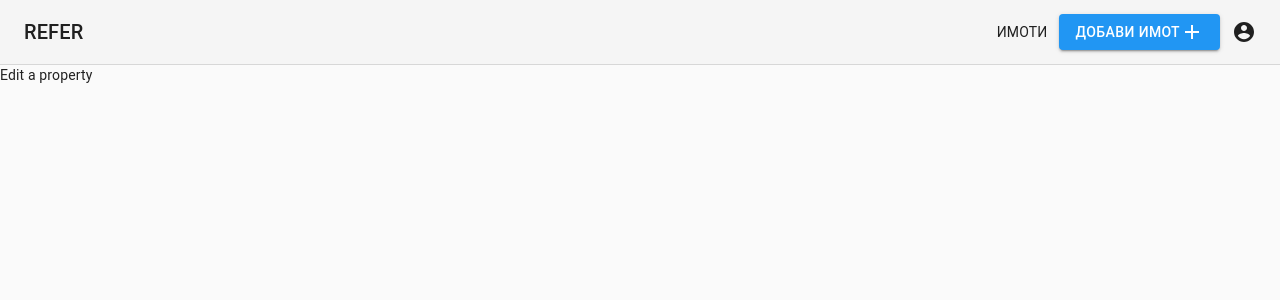
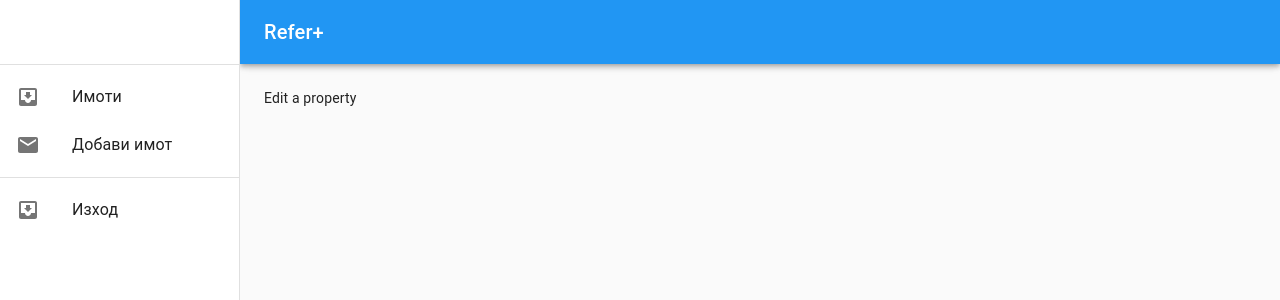
Before and after one commit to Galabov93/BrokerPlatformFrontEnd, a React (Create React App) app: page /property/edit/1 in a window 1280 px wide. Shown: the top 300 px of the page. Built offline with nearby package versions, Linux system fonts and the light colour scheme; sample sign-in values are in the browser's storage; the HTML template or start-up script is replaced by a standard one.

Commit message:
change upper header to a side drawer

```diff
--- /dev/null
+++ b/src/components/Header/header.js
@@ -0,0 +1,91 @@
+import React from "react";
+import { makeStyles } from "@material-ui/core/styles";
+import Drawer from "@material-ui/core/Drawer";
+import CssBaseline from "@material-ui/core/CssBaseline";
+import AppBar from "@material-ui/core/AppBar";
+import Toolbar from "@material-ui/core/Toolbar";
+import List from "@material-ui/core/List";
+import Typography from "@material-ui/core/Typography";
+import Divider from "@material-ui/core/Divider";
+import ListItem from "@material-ui/core/ListItem";
+import ListItemIcon from "@material-ui/core/ListItemIcon";
+import ListItemText from "@material-ui/core/ListItemText";
+import InboxIcon from "@material-ui/icons/MoveToInbox";
+import MailIcon from "@material-ui/icons/Mail";
+
+const drawerWidth = 240;
+
+const useStyles = makeStyles(theme => ({
+  root: {
+    display: "flex"
+  },
+  appBar: {
+    width: `calc(100% - ${drawerWidth}px)`,
+    marginLeft: drawerWidth
+  },
+  drawer: {
+    width: drawerWidth,
+    flexShrink: 0
+  },
+  drawerPaper: {
+    width: drawerWidth
+  },
+  toolbar: theme.mixins.toolbar,
+  content: {
+    flexGrow: 1,
+    backgroundColor: theme.palette.background.default,
+    padding: theme.spacing(3)
+  }
+}));
+
+export default function PermanentDrawerLeft() {
+  const classes = useStyles();
+
+  return (
+    <div className={classes.root}>
+      <CssBaseline />
+      <AppBar position="fixed" className={classes.appBar}>
+        <Toolbar>
+          <Typography variant="h6" noWrap>
+            Refer+
+          </Typography>
+        </Toolbar>
+      </AppBar>
+      <Drawer
+        className={classes.drawer}
+        variant="permanent"
+        classes={{
+          paper: classes.drawerPaper
+        }}
+        anchor="left"
+      >
+        <div className={classes.toolbar} />
+        <Divider />
+        <List>
+          {["Имоти", "Добави имот"].map((text, index) => (
+            <ListItem button key={text}>
+              <ListItemIcon>
+                {index % 2 === 0 ? <InboxIcon /> : <MailIcon />}
+              </ListItemIcon>
+              <ListItemText primary={text} />
+            </ListItem>
+          ))}
+        </List>
+        <Divider />
+        <List>
+          {["Изход"].map((text, index) => (
+            <ListItem button key={text}>
+              <ListItemIcon>
+                {index % 2 === 0 ? <InboxIcon /> : <MailIcon />}
+              </ListItemIcon>
+              <ListItemText primary={text} />
+            </ListItem>
+          ))}
+        </List>
+      </Drawer>
+      <main className={classes.content}>
+        <div className={classes.toolbar} />
+      </main>
+    </div>
+  );
+}
--- a/src/routes/UserRoutes/index.js
+++ b/src/routes/UserRoutes/index.js
@@ -1,14 +1,106 @@
-import React from "react";
 import ProtectedRoute from "../../utils/ProtectedRoute/index";
-import Header from "../../components/Header";
+// import Header from "../../components/Header/header";
 import RealEstates from "../../pages/RealEstates";
 import PropertyPage from "../../pages/PropertyPage";
 import AddNewProperty from "../../pages/AddNewProperty";
 
+import { Link } from "react-router-dom";
+import React from "react";
+import { makeStyles } from "@material-ui/core/styles";
+import Drawer from "@material-ui/core/Drawer";
+import CssBaseline from "@material-ui/core/CssBaseline";
+import AppBar from "@material-ui/core/AppBar";
+import Toolbar from "@material-ui/core/Toolbar";
+import List from "@material-ui/core/List";
+import Typography from "@material-ui/core/Typography";
+import Divider from "@material-ui/core/Divider";
+import ListItem from "@material-ui/core/ListItem";
+import ListItemIcon from "@material-ui/core/ListItemIcon";
+import ListItemText from "@material-ui/core/ListItemText";
+import InboxIcon from "@material-ui/icons/MoveToInbox";
+import MailIcon from "@material-ui/icons/Mail";
+
+const drawerWidth = 240;
+
+const useStyles = makeStyles(theme => ({
+  root: {
+    display: "flex"
+  },
+  appBar: {
+    width: `calc(100% - ${drawerWidth}px)`,
+    marginLeft: drawerWidth
+  },
+  drawer: {
+    width: drawerWidth,
+    flexShrink: 0
+  },
+  drawerPaper: {
+    width: drawerWidth
+  },
+  link: {
+    textDecoration: "none",
+    color: "inherit"
+  },
+  toolbar: theme.mixins.toolbar,
+  content: {
+    flexGrow: 1,
+    backgroundColor: theme.palette.background.default,
+    padding: theme.spacing(3)
+  }
+}));
+
 export default function UserRoutes() {
+  const classes = useStyles();
+
   return (
-    <div>
-      <ProtectedRoute component={() => <Header />} />
+    <div className={classes.root}>
+      <CssBaseline />
+      <AppBar position="fixed" className={classes.appBar}>
+        <Toolbar>
+          <Typography variant="h6" noWrap>
+            Refer+
+          </Typography>
+        </Toolbar>
+      </AppBar>
+      <Drawer
+        className={classes.drawer}
+        variant="permanent"
+        classes={{
+          paper: classes.drawerPaper
+        }}
+        anchor="left"
+      >
+        <div className={classes.toolbar} />
+        <Divider />
+        <List>
+          {[
+            { text: "Имоти", route: "/real-estates" },
+            { text: "Добави имот", route: "/property/add/100" }
+          ].map((item, index) => (
+            <Link className={classes.link} to={item.route}>
+              <ListItem button key={item.text}>
+                <ListItemIcon>
+                  {index % 2 === 0 ? <InboxIcon /> : <MailIcon />}
+                </ListItemIcon>
+                <ListItemText primary={item.text} />
+              </ListItem>
+            </Link>
+          ))}
+        </List>
+        <Divider />
+        <List>
+          {["Изход"].map((text, index) => (
+            <ListItem button key={text}>
+              <ListItemIcon>
+                {index % 2 === 0 ? <InboxIcon /> : <MailIcon />}
+              </ListItemIcon>
+              <ListItemText primary={text} />
+            </ListItem>
+          ))}
+        </List>
+      </Drawer>
+      <main className={classes.content}>
+        <div className={classes.toolbar} />
         <ProtectedRoute exact path="/" component={() => <div>Dashboard</div>} />
         <ProtectedRoute
           exact
@@ -35,6 +127,41 @@ export default function UserRoutes() {
           path="/property/edit/:id"
           component={() => <div>Edit a property</div>}
         />
+      </main>
     </div>
   );
 }
+
+// export default function UserRoutes() {
+//   return (
+//     <div>
+//       {/* <ProtectedRoute component={() => <Header />} /> */}
+//       <ProtectedRoute exact path="/" component={() => <div>Dashboard</div>} />
+//       <ProtectedRoute
+//         exact
+//         path="/real-estates"
+//         component={() => <RealEstates />}
+//       />
+//       <ProtectedRoute
+//         exact
+//         path="/property-page/:id"
+//         component={() => <PropertyPage />}
+//       />
+//       <ProtectedRoute
+//         exact
+//         path="/profile"
+//         component={() => <div>My profile</div>}
+//       />
+//       <ProtectedRoute
+//         exact
+//         path="/property/add/:id"
+//         component={() => <AddNewProperty />}
+//       />
+//       <ProtectedRoute
+//         exact
+//         path="/property/edit/:id"
+//         component={() => <div>Edit a property</div>}
+//       />
+//     </div>
+//   );
+// }
```
Lines whose indentation alone changed are shown as unchanged.
